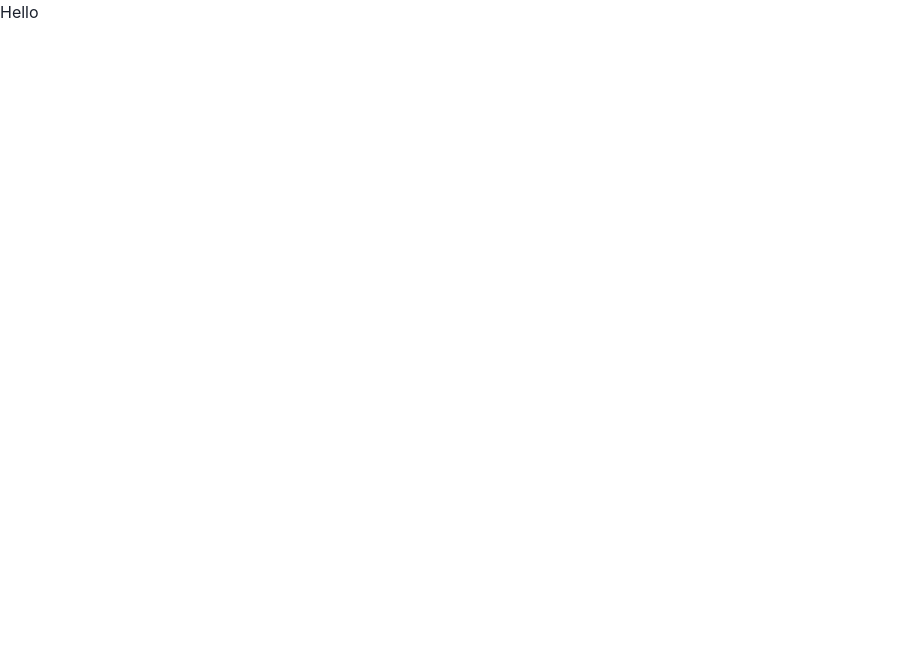
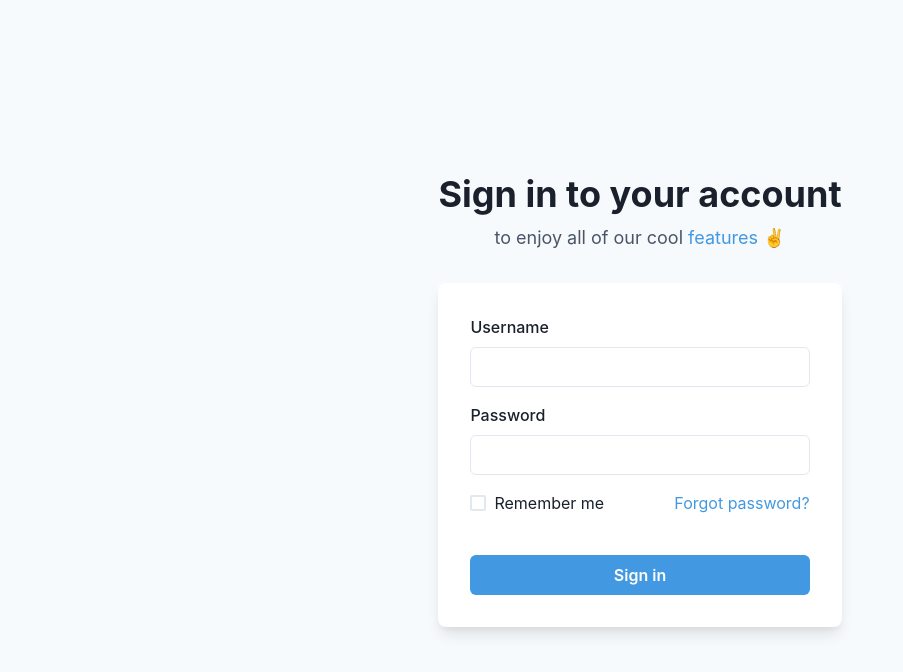
Before and after one commit to andersonfpcorrea/ng-cash, a React (Vite) app in the folder frontend/: page /login in a window 1280 px wide. Shown: the top 672 px of the page, without its empty margins (0-903 px from the left). Built offline with nearby package versions, Linux system fonts and the light colour scheme.

Commit message:
feat: :sparkles: create authentication pages

```diff
--- a/frontend/package.json
+++ b/frontend/package.json
@@ -14,6 +14,7 @@
     "lint": "eslint --ext .ts,.tsx src"
   },
   "dependencies": {
+    "@chakra-ui/icons": "^2.0.12",
     "@chakra-ui/react": "^2.4.1",
     "@emotion/react": "^11.10.5",
     "@emotion/styled": "^11.10.5",
--- /dev/null
+++ b/frontend/src/components/CurrentBalance.tsx
@@ -0,0 +1,18 @@
+import { Flex, Text, VStack } from "@chakra-ui/react";
+import { ReactElement } from "react";
+
+export default function CurrentBalance(): ReactElement {
+  const today = Intl.DateTimeFormat("en-US", {
+    dateStyle: "short",
+    hour: "numeric",
+  }).format(Date.now());
+
+  return (
+    <Flex>
+      <VStack>
+        <Text>Current Balance</Text>
+        <Text>As of {today}</Text>
+      </VStack>
+    </Flex>
+  );
+}
--- /dev/null
+++ b/frontend/src/components/ToBeDeveloped.tsx
@@ -0,0 +1,39 @@
+import { Flex, Text, useColorModeValue, VStack } from "@chakra-ui/react";
+import { ReactElement, useEffect, useState } from "react";
+import { useNavigate } from "react-router-dom";
+
+export default function ToBeDeveloped(): ReactElement {
+  const [timer, setTimer] = useState(5);
+  const [intervalID, setIntervalID] = useState(0);
+
+  const navigate = useNavigate();
+
+  useEffect(() => {
+    const int = setInterval(() => {
+      setTimer((timer) => timer - 1);
+    }, 1000);
+    setIntervalID(int);
+    return () => clearInterval(int);
+  }, []);
+
+  useEffect(() => {
+    if (timer === 0) {
+      clearInterval(intervalID);
+      navigate(-1);
+    }
+  }, [timer]);
+
+  return (
+    <Flex
+      minH={"100vh"}
+      align={"center"}
+      justify={"center"}
+      bg={useColorModeValue("gray.50", "gray.800")}
+    >
+      <VStack>
+        <Text>To be developed...</Text>
+        <Text>Redirecting back in {timer}</Text>
+      </VStack>
+    </Flex>
+  );
+}
--- a/frontend/src/main.tsx
+++ b/frontend/src/main.tsx
@@ -1,13 +1,14 @@
 import React from "react";
 import ReactDOM from "react-dom/client";
-import App from "./App";
+import router from "./router/Router";
+import { RouterProvider } from "react-router-dom";
 import { ChakraProvider } from "@chakra-ui/react";
 import "./index.css";
 
 ReactDOM.createRoot(document.getElementById("root") as HTMLElement).render(
   <React.StrictMode>
     <ChakraProvider>
-      <App />
+      <RouterProvider router={router} />
     </ChakraProvider>
   </React.StrictMode>
 );
--- /dev/null
+++ b/frontend/src/router/Router.tsx
@@ -0,0 +1,31 @@
+import { createBrowserRouter } from "react-router-dom";
+import Login from "../routes/Login";
+import Signup from "../routes/Signup";
+import ToBeDeveloped from "../components/ToBeDeveloped";
+import Home from "../routes/Home";
+
+const router = createBrowserRouter([
+  {
+    path: "/",
+    children: [
+      {
+        index: true,
+        element: <Signup />,
+      },
+      {
+        path: "login",
+        element: <Login />,
+      },
+      {
+        path: "tbd",
+        element: <ToBeDeveloped />,
+      },
+      {
+        path: "home",
+        element: <Home />,
+      },
+    ],
+  },
+]);
+
+export default router;
--- /dev/null
+++ b/frontend/src/routes/Home.tsx
@@ -0,0 +1,11 @@
+import { Flex } from "@chakra-ui/react";
+import { ReactElement } from "react";
+import CurrentBalance from "../components/CurrentBalance";
+
+export default function Home(): ReactElement {
+  return (
+    <Flex>
+      <CurrentBalance />
+    </Flex>
+  );
+}
--- /dev/null
+++ b/frontend/src/routes/Login.tsx
@@ -0,0 +1,74 @@
+import { Link as RouterLink } from "react-router-dom";
+import {
+  Flex,
+  Box,
+  FormControl,
+  FormLabel,
+  Input,
+  Checkbox,
+  Stack,
+  Link,
+  Button,
+  Heading,
+  Text,
+  useColorModeValue,
+} from "@chakra-ui/react";
+import { ReactElement } from "react";
+
+export default function Login(): ReactElement {
+  return (
+    <Flex
+      minH={"100vh"}
+      align={"center"}
+      justify={"center"}
+      bg={useColorModeValue("gray.50", "gray.800")}
+    >
+      <Stack spacing={8} mx={"auto"} maxW={"lg"} py={12} px={6}>
+        <Stack align={"center"}>
+          <Heading fontSize={"4xl"}>Sign in to your account</Heading>
+          <Text fontSize={"lg"} color={"gray.600"}>
+            to enjoy all of our cool <Link color={"blue.400"}>features</Link> ✌️
+          </Text>
+        </Stack>
+        <Box
+          rounded={"lg"}
+          bg={useColorModeValue("white", "gray.700")}
+          boxShadow={"lg"}
+          p={8}
+        >
+          <Stack spacing={4}>
+            <FormControl id="email">
+              <FormLabel>Username</FormLabel>
+              <Input type="email" />
+            </FormControl>
+            <FormControl id="password">
+              <FormLabel>Password</FormLabel>
+              <Input type="password" />
+            </FormControl>
+            <Stack spacing={10}>
+              <Stack
+                direction={{ base: "column", sm: "row" }}
+                align={"start"}
+                justify={"space-between"}
+              >
+                <Checkbox>Remember me</Checkbox>
+                <Link color={"blue.400"} as={RouterLink} to="/tbd">
+                  Forgot password?
+                </Link>
+              </Stack>
+              <Button
+                bg={"blue.400"}
+                color={"white"}
+                _hover={{
+                  bg: "blue.500",
+                }}
+              >
+                Sign in
+              </Button>
+            </Stack>
+          </Stack>
+        </Box>
+      </Stack>
+    </Flex>
+  );
+}
--- /dev/null
+++ b/frontend/src/routes/Signup.tsx
@@ -0,0 +1,92 @@
+import { Link as RouterLink } from "react-router-dom";
+import {
+  Flex,
+  Box,
+  FormControl,
+  FormLabel,
+  Input,
+  InputGroup,
+  InputRightElement,
+  Stack,
+  Button,
+  Heading,
+  Text,
+  useColorModeValue,
+  Link,
+} from "@chakra-ui/react";
+import { ReactElement, useState } from "react";
+import { ViewIcon, ViewOffIcon } from "@chakra-ui/icons";
+
+export default function Signup(): ReactElement {
+  const [showPassword, setShowPassword] = useState(false);
+
+  return (
+    <Flex
+      minH={"100vh"}
+      align={"center"}
+      justify={"center"}
+      bg={useColorModeValue("gray.50", "gray.800")}
+    >
+      <Stack spacing={8} mx={"auto"} maxW={"lg"} py={12} px={6}>
+        <Stack align={"center"}>
+          <Heading fontSize={"4xl"} textAlign={"center"}>
+            Sign up
+          </Heading>
+          <Text fontSize={"lg"} color={"gray.600"}>
+            to enjoy all of our cool features ✌️
+          </Text>
+        </Stack>
+        <Box
+          rounded={"lg"}
+          bg={useColorModeValue("white", "gray.700")}
+          boxShadow={"lg"}
+          p={8}
+        >
+          <Stack spacing={4}>
+            <FormControl id="email" isRequired>
+              <FormLabel>Username</FormLabel>
+              <Input type="email" />
+            </FormControl>
+            <FormControl id="password" isRequired>
+              <FormLabel>Password</FormLabel>
+              <InputGroup>
+                <Input type={showPassword ? "text" : "password"} />
+                <InputRightElement h={"full"}>
+                  <Button
+                    variant={"ghost"}
+                    onClick={() =>
+                      setShowPassword((showPassword) => !showPassword)
+                    }
+                  >
+                    {showPassword ? <ViewIcon /> : <ViewOffIcon />}
+                  </Button>
+                </InputRightElement>
+              </InputGroup>
+            </FormControl>
+            <Stack spacing={10} pt={2}>
+              <Button
+                loadingText="Submitting"
+                size="lg"
+                bg={"blue.400"}
+                color={"white"}
+                _hover={{
+                  bg: "blue.500",
+                }}
+              >
+                Sign up
+              </Button>
+            </Stack>
+            <Stack pt={6}>
+              <Text align={"center"}>
+                Already a user?{" "}
+                <Link color={"blue.400"} as={RouterLink} to="/login">
+                  Login
+                </Link>
+              </Text>
+            </Stack>
+          </Stack>
+        </Box>
+      </Stack>
+    </Flex>
+  );
+}
```
Also changed, not shown: 1 other file (tests, documents, lock files or other folders).
